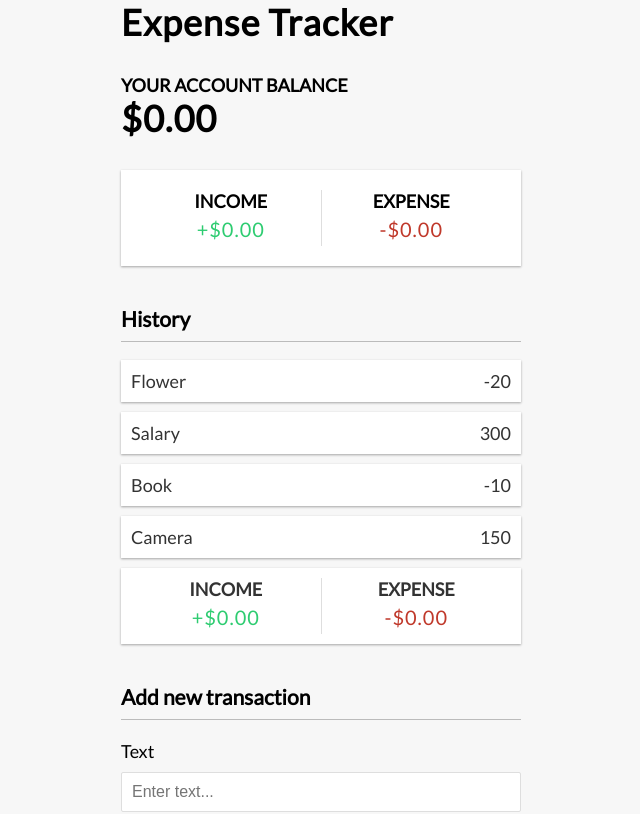
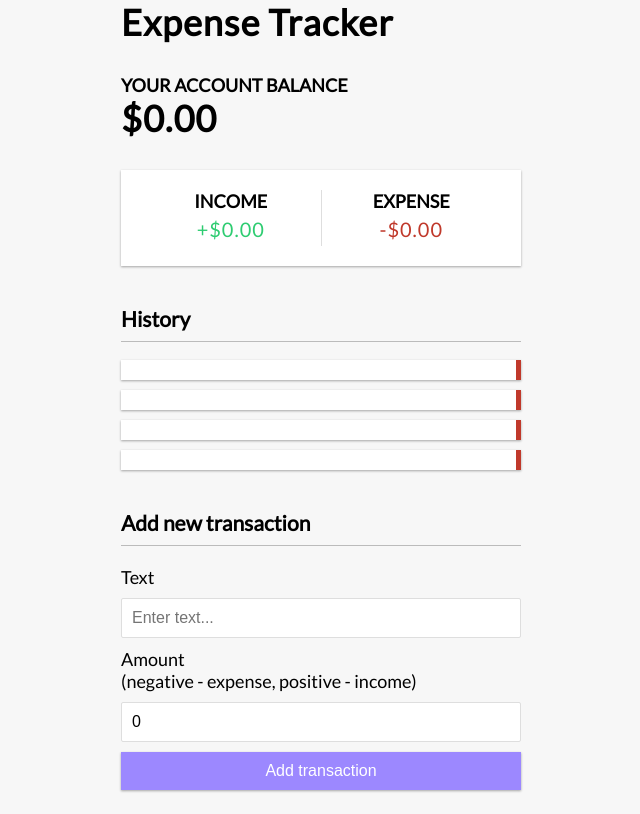
Before and after one commit to Swiish21/expense_tracker, a React (Create React App) app: page / in a window 1280 px wide. Shown: the top 814 px of the page, without its empty margins (319-959 px from the left). Built offline with nearby package versions, Linux system fonts and the light colour scheme.

Commit message:
added comments and made changes to the transaction and transaction list components

```diff
--- /dev/null
+++ b/src/components/Transaction.js
@@ -0,0 +1,13 @@
+import React from "react";
+
+export const Transaction = ({transaction}) => {
+    return <div>
+        <li className= 'minus'>
+            {Transaction.text} <span>{Transaction.amount}</span><button className="delete-btn">x</button>
+        </li>
+
+        {/* <li className="plus">
+            {Transaction.text} <span>{Transaction.amount}</span><button className="delete-btn">x</button>
+        </li> */}
+    </div>;
+};
--- a/src/components/TransactionList.js
+++ b/src/components/TransactionList.js
@@ -1,42 +1,20 @@
 import React, { useContext } from 'react'
 import { GlobalContext } from '../context/GlobalState';
+import { Transaction} from './Transaction';
 
-/*************  ✨ Codeium Command ⭐  *************/
-/**
- * Component that renders a list of transactions. It also renders a summary of
- * income and expense.
- * @return {ReactElement} The TransactionList component.
- */
-/******  a312dfd5-a9eb-4d90-92dc-bbae7350f0e1  *******/
+// Below is a React functional component named `TransactionList`. It uses the `useContext` hook to access the `transactions` data from the `GlobalContext`. The component then renders a list of transactions, where each transaction is represented by a `Transaction` component, and the list is preceded by an `<h3>` heading that says "History".
+
 export const TransactionList = () => {
 
   const { transactions } = useContext(GlobalContext);
 
   return (
-    <div>
+    <>
             <h3>History</h3>
       <ul className="list">
-        {transactions.map(transaction => (
-          <li key={transaction.id}>
-            <span>{transaction.text}</span>
-            <span className={transaction.amount > 0 ? 'plus' : 'minus'}>
-              {transaction.amount}
-            </span>
-            <button className="delete-btn">x</button>
-          </li>
-        ))}
-        <li className="inc-exp-container">
-          <div>
-            <h4>Income</h4>
-            <p className="money plus">+$0.00</p>
-          </div>
-          <div>
-            <h4>Expense</h4>
-            <p className="money minus">-$0.00</p>
-          </div>
-        </li>
+        {transactions.map(transaction => (<Transaction key={transaction.id} transaction={transaction} />))}
       </ul>
-    </div>
+    </>
   )
 }
 
```
